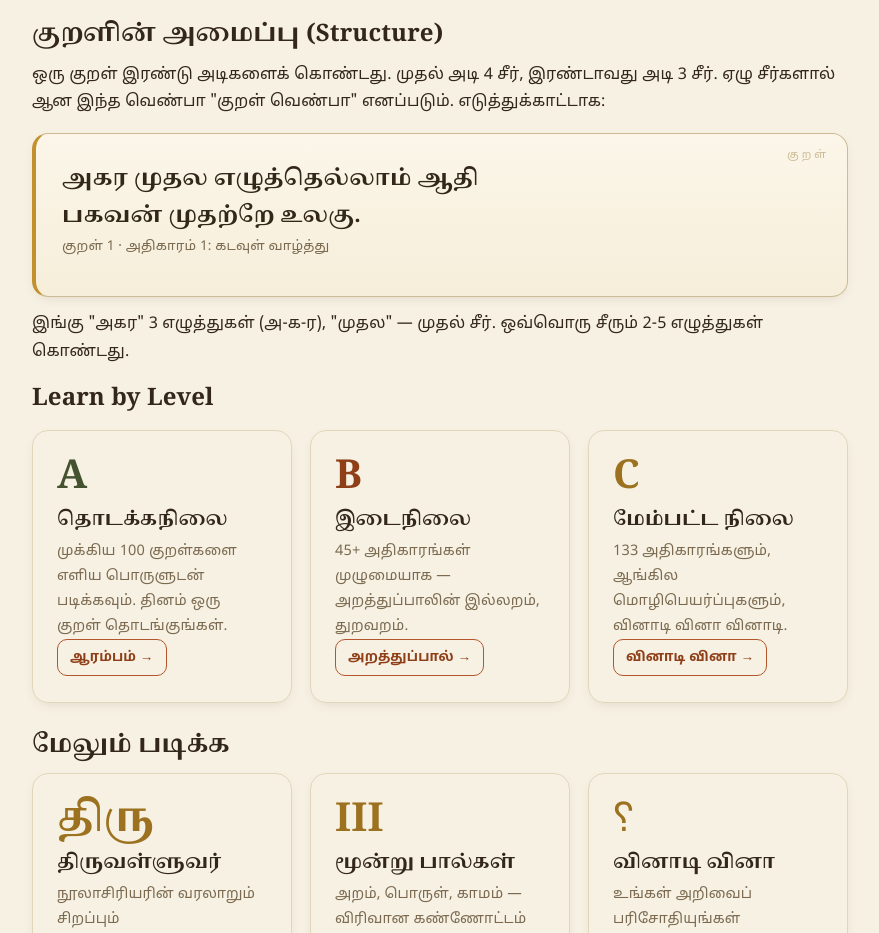
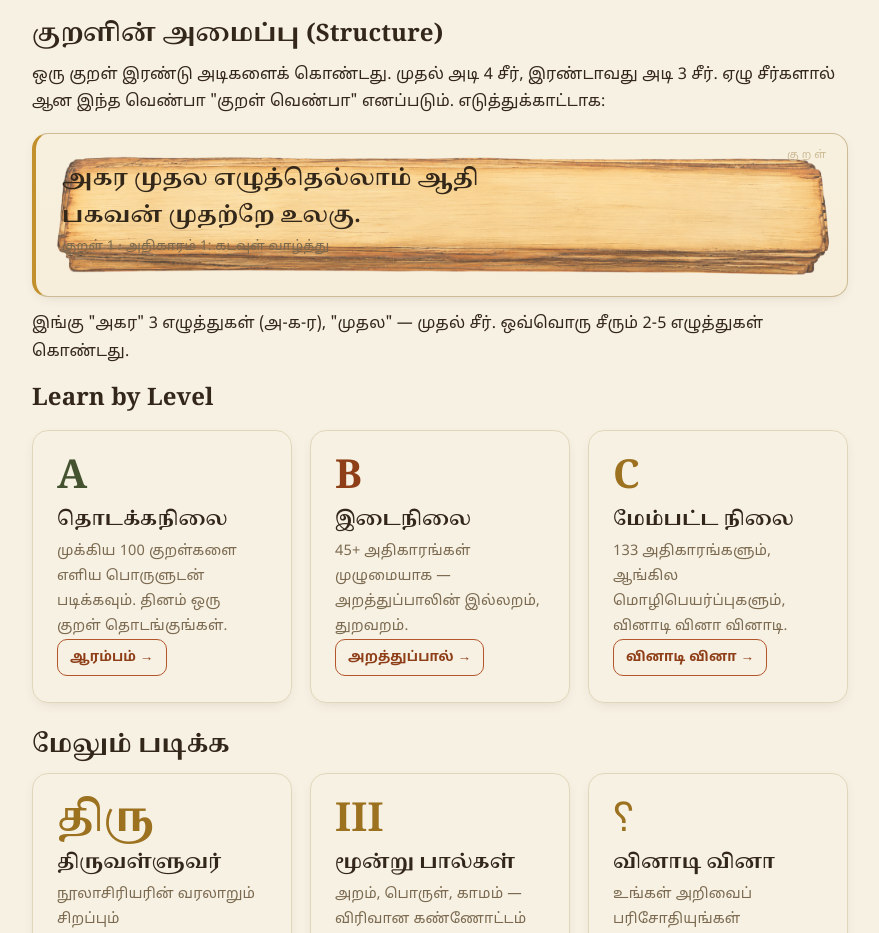
Before and after one commit to murugesansubra8007-byte/Thirukural, a React (Vite) app in the folder client/: page /learn in a window 1280 px wide. Shown: the part 800-1733 px from the top of the page, without its empty margins (200-1079 px from the left). Built offline with nearby package versions, Linux system fonts and the light colour scheme; no server answers; a web font is replaced by a local one.

Commit message:
Add olaichuvadi palm-leaf background to kural slab and today card, bold verse text

```diff
--- a/client/src/styles.css
+++ b/client/src/styles.css
@@ -1094,7 +1094,10 @@ a.card:hover {
 }
 
 .kural-slab {
-  background: linear-gradient(180deg, #fbf6e9, #f6eeda);
+  background:
+    linear-gradient(180deg, rgba(251, 246, 233, 0.28), rgba(246, 238, 218, 0.28)),
+    url('/olaichuvadi.png') center / cover no-repeat,
+    #f6eeda;
   border: 1px solid var(--line-strong);
   border-left: 4px solid var(--gold);
   border-radius: var(--radius);
@@ -1242,7 +1245,10 @@ a.card:hover {
 }
 
 .today-card {
-  background: linear-gradient(180deg, #fcf7ec, #f5ecda);
+  background:
+    linear-gradient(180deg, rgba(252, 247, 236, 0.3), rgba(245, 236, 218, 0.3)),
+    url('/olaichuvadi.png') center / cover no-repeat,
+    #f5ecda;
   border: 1px solid var(--line-strong);
   border-top: 6px solid var(--gold);
   border-radius: 20px;
@@ -1294,7 +1300,14 @@ a.card:hover {
 }
 
 .today-kural .verse {
+  font-weight: 700;
+  letter-spacing: 0.4px;
   text-shadow: 0 1px 0 rgba(255, 255, 255, 0.55);
+}
+
+.kural-slab .verse-large {
+  font-weight: 800;
+  text-shadow: 0 1px 0 rgba(255, 255, 255, 0.6);
 }
 
 .kural-slab .verse-large .l1,
```
Also changed, not shown: client/public/olaichuvadi.png (added).
